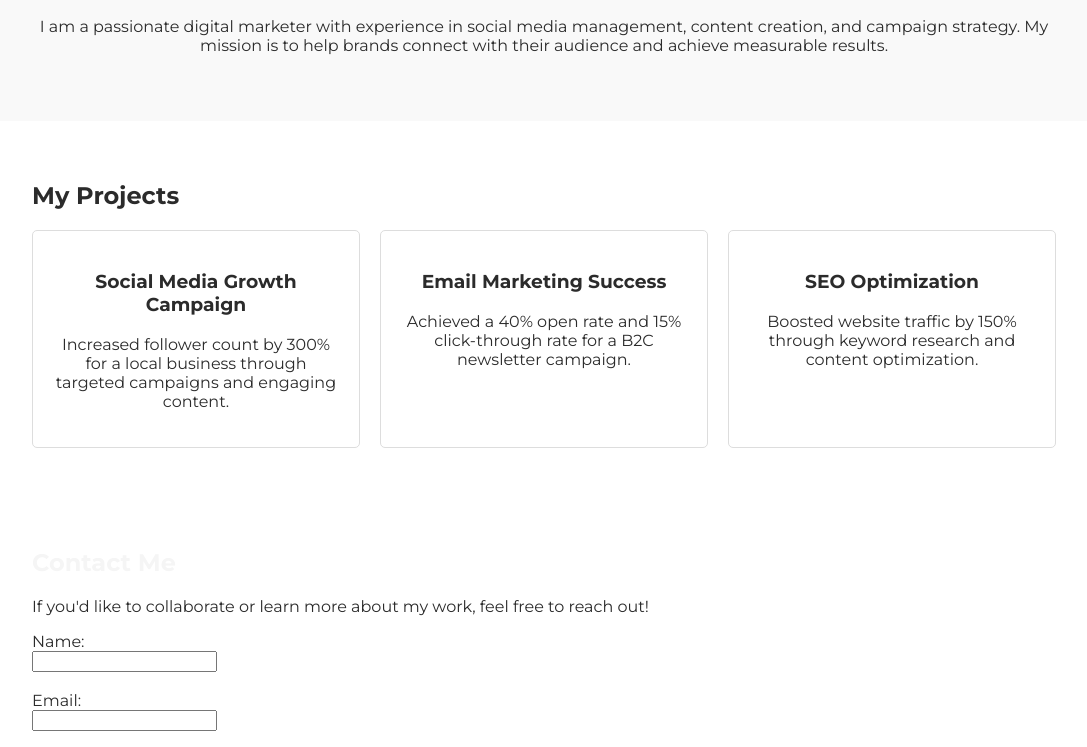
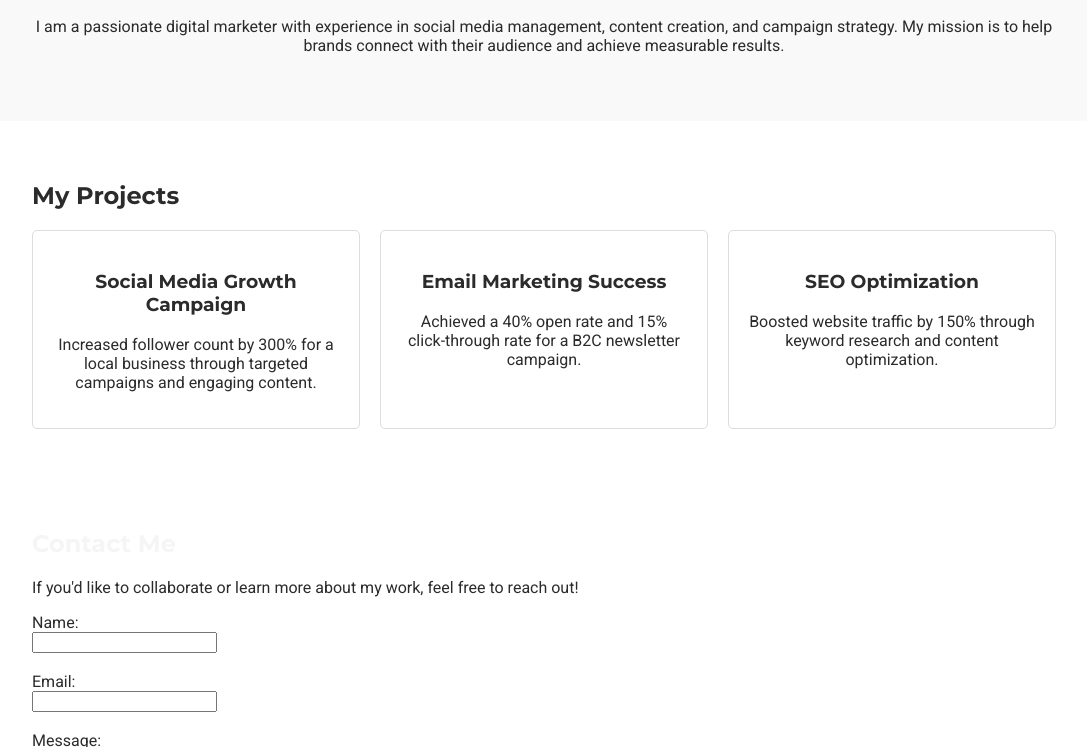
Before and after one commit to bricenoh/digital-marketing-portfolio, a plain HTML site: page index.html in a window 1280 px wide. Shown: the part 364-1111 px from the top of the page, without its empty margins (96-1183 px from the left). Drawn offline with Linux system fonts and the light colour scheme.

Commit message:
body text Update index.html

```diff
--- a/index.html
+++ b/index.html
@@ -1,16 +1,19 @@
 <!DOCTYPE html>
 <html lang="en">
 <head>
-    <link href="https://fonts.googleapis.com/css2?family=Montserrat:wght@400;700&display=swap" rel="stylesheet">
+    <link href="https://fonts.googleapis.com/css2?family=Montserrat:wght@400;700&family=Roboto:wght@400;500&display=swap" rel="stylesheet">
     <meta charset="UTF-8">
     <meta name="viewport" content="width=device-width, initial-scale=1.0">
     <title>Digital Marketing Portfolio</title>
     <style>
         body {
-            font-family: 'Montserrat', Arial, sans-serif;
+            font-family: 'Roboto', Arial, sans-serif;
             margin: 0;
             padding: 0;
             color: #2B2B2B;
+        }
+        h1, h2, h3, h4, h5, h6 {
+            font-family: 'Montserrat', Arial, sans-serif;
         }
         header {
             background-color: #F5F5F5;
```
